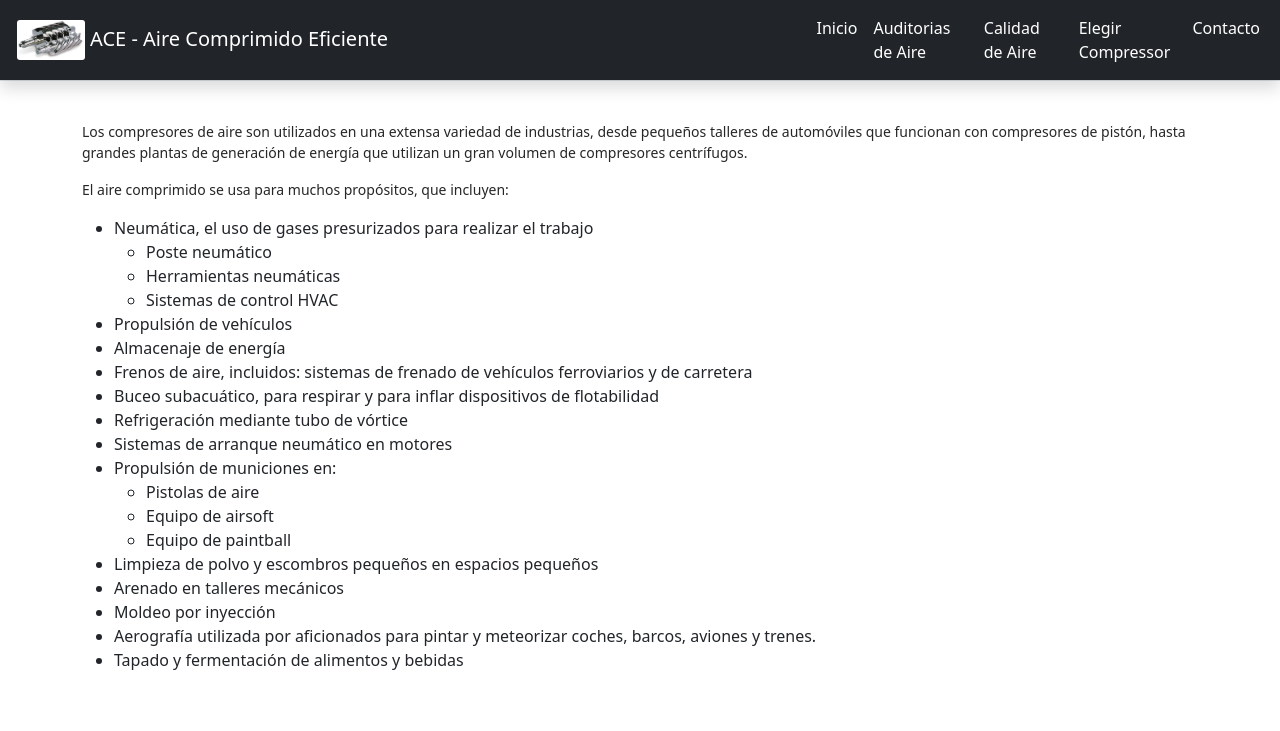
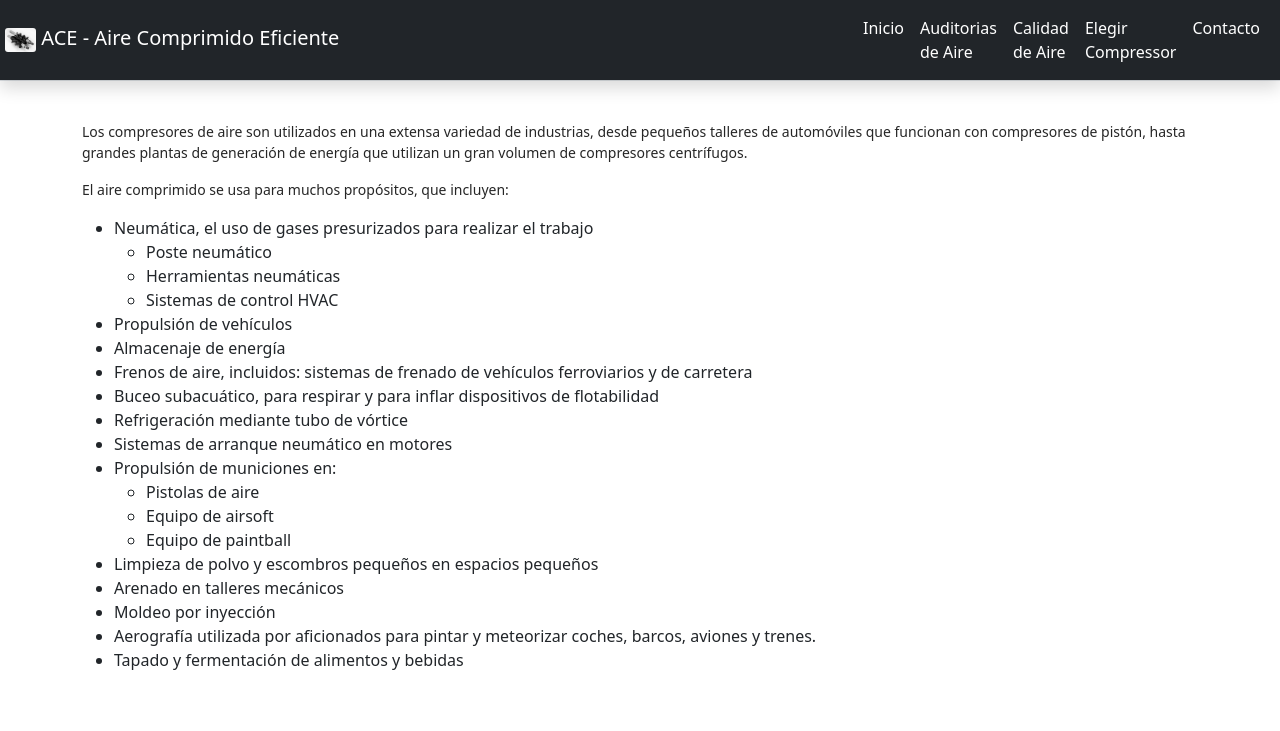
Before and after one commit to solangejmendes/React_aceaire, a React (Create React App) app: page / in a window 1280 px wide. Shown: the top 731 px of the page. Built offline with nearby package versions, Linux system fonts and the light colour scheme; grey boxes are pictures that could not be loaded.

Commit message:
buildvs9

```diff
--- a/src/components/inc/Navbar.js
+++ b/src/components/inc/Navbar.js
@@ -1,19 +1,16 @@
 import React from 'react'
 import { NavLink } from 'react-router-dom';
-import logo from '../images/rotor.png';
+import logo from '../images/logo.jpeg';
 
 export default function Navbar() {
     return (
         <div>
             <nav className="navbar navbar-expand-lg navbar-dark bg-dark text-white shadow">
-                <div className="container-fluid">
                     <NavLink to="/" className="navbar-brand">
-                        <img className="rotor" src={ logo } alt="logo" width="10%" />
+                        <img className="rotor" src={ logo } alt="logo" width="5%" />
                         ACE - Aire Comprimido Eficiente
                     </NavLink>
-                    <button className="navbar-toggler" type="button" data-bs-toggle="collapse" data-bs-target="#navbarSupportedContent" aria-controls="navbarSupportedContent" aria-expanded="false" aria-label="Toggle navigation">
-                        <span className="navbar-toggler-icon"></span>
-                    </button>
+                <div className="container-fluid">
                     <div className="collapse navbar-collapse" id="navbarSupportedContent">
                         <ul className="navbar-nav ms-auto mb-2 mb-lg-0">
                             <li className="nav-item">
```
Also changed, not shown: src/components/images/logo.jpeg (renamed from src/components/images/Rotor.jpg.jpeg), 1 other file (tests, documents, lock files or other folders).
